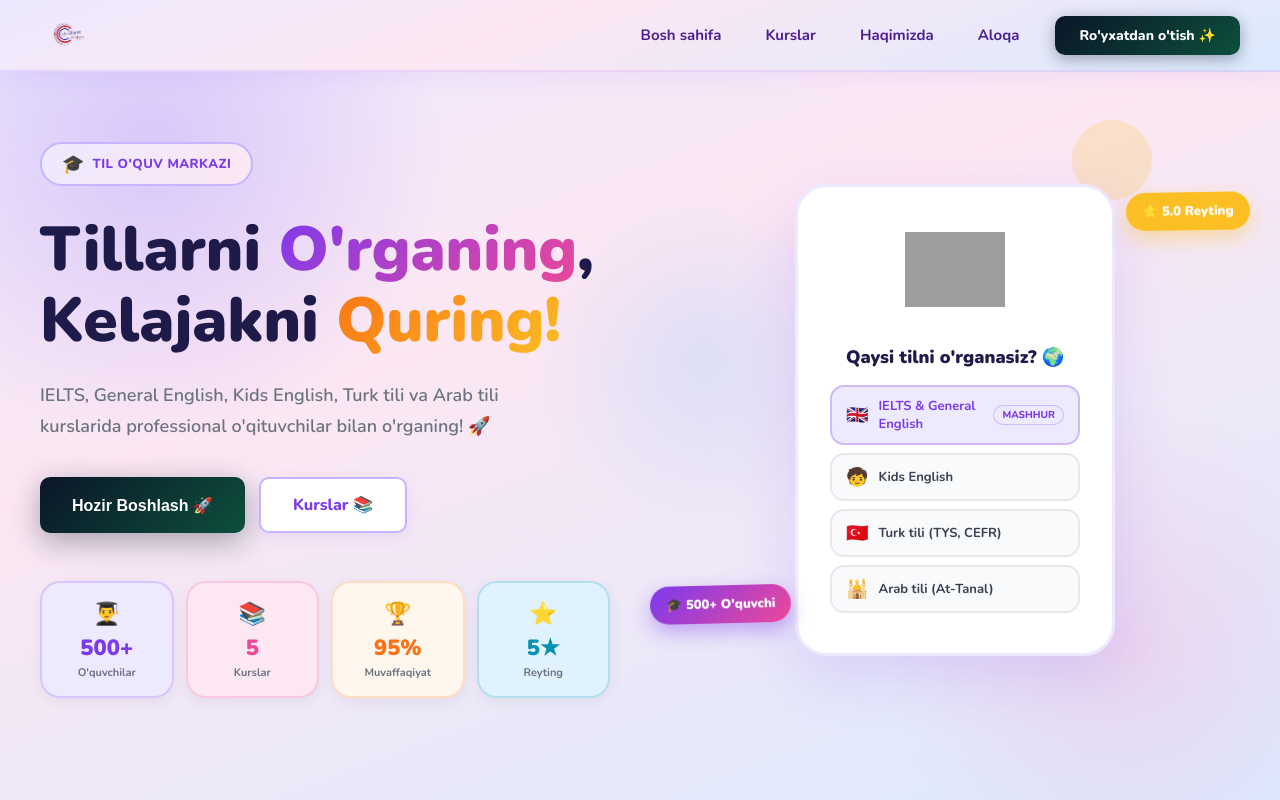
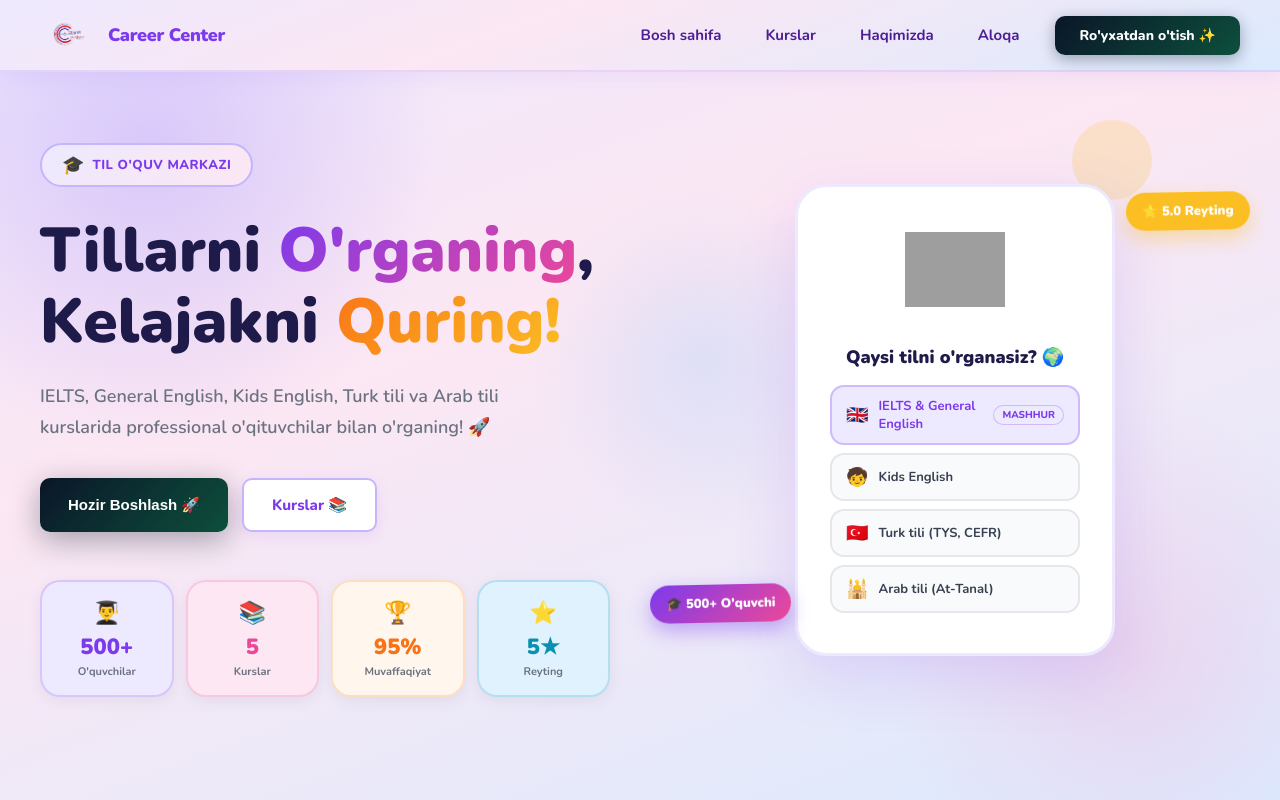
Before and after one commit to DebySanjar/career_center, a React (Vite) app: page / in a window 1280 px wide. Shown: the top 800 px of the page. Built offline with nearby package versions, Linux system fonts and the light colour scheme; grey boxes are pictures that could not be loaded.

Commit message:
add davomi

```diff
--- a/src/components/Courses.jsx
+++ b/src/components/Courses.jsx
@@ -18,16 +18,7 @@ function MapSection() {
 
   return (
     <div style={{ marginTop: 60 }}>
-      {/* Header */}
       <div style={{ textAlign: 'center', marginBottom: 32 }}>
-        <div style={{
-          display: 'inline-flex', alignItems: 'center', gap: 8,
-          background: 'linear-gradient(135deg, #fce7f3, #fff7ed)',
-          border: '2px solid #fdba74', borderRadius: 50, padding: '8px 20px', marginBottom: 16
-        }}>
-          <span style={{ fontSize: 18 }}>📍</span>
-          <span style={{ fontSize: 13, color: '#f97316', fontWeight: 800, letterSpacing: 0.5 }}>BIZNING MANZIL</span>
-        </div>
         <h3 style={{ fontSize: 'clamp(22px, 3vw, 36px)', fontWeight: 900, color: '#1e1b4b', marginBottom: 8 }}>
           Bizni{' '}
           <span style={{
@@ -47,37 +38,46 @@ function MapSection() {
         onMouseLeave={() => setMapHovered(false)}
         style={{
           borderRadius: 32, overflow: 'hidden', cursor: 'pointer',
-          border: `3px solid ${mapHovered ? '#f97316' : '#fdba74'}`,
+          border: 'none',
           boxShadow: mapHovered
             ? '0 24px 60px rgba(249,115,22,0.3), 0 0 0 6px rgba(249,115,22,0.1)'
-            : '0 8px 30px rgba(0,0,0,0.1)',
+            : '0 8px 30px rgba(0,0,0,0.12)',
           transition: 'all 0.4s cubic-bezier(0.34,1.56,0.64,1)',
           transform: mapHovered ? 'translateY(-6px) scale(1.01)' : 'translateY(0) scale(1)',
           position: 'relative',
-          background: 'linear-gradient(135deg, #e0f2fe, #ecfdf5)',
         }}
       >
-        {/* Yandex iframe */}
         <div style={{ position: 'relative', width: '100%', height: 380 }}>
           <iframe
             src="https://yandex.uz/map-widget/v1/?ll=71.786419%2C40.391460&z=16&pt=71.786419%2C40.391460%2Cpm2rdm"
             width="100%"
             height="380"
-            frameBorder="0"
+            style={{ display: 'block', border: 'none', filter: mapHovered ? 'brightness(1.05)' : 'brightness(1)', transition: 'filter 0.3s' }}
+            title="Bizning manzil"
             allowFullScreen
-            style={{ display: 'block', borderRadius: 28, filter: mapHovered ? 'brightness(1.05)' : 'brightness(1)', transition: 'filter 0.3s' }}
-            title="Bizning manzil"
           />
 
-          {/* Overlay click hint */}
           <div style={{
-            position: 'absolute', inset: 0, borderRadius: 28,
-            background: mapHovered ? 'rgba(249,115,22,0.08)' : 'transparent',
-            transition: 'background 0.3s',
-            pointerEvents: 'none'
+            position: 'absolute', inset: 0,
+            background: mapHovered ? 'rgba(249,115,22,0.06)' : 'transparent',
+            transition: 'background 0.3s', pointerEvents: 'none'
           }} />
 
-          {/* Floating cartoon pin */}
+          {/* Phone badge - bottom left */}
+          <div style={{
+            position: 'absolute', bottom: 16, left: 16, zIndex: 10,
+            background: 'linear-gradient(135deg, #f97316, #fbbf24)',
+            borderRadius: 20, padding: '10px 18px',
+            boxShadow: '0 8px 24px rgba(249,115,22,0.5)',
+            fontWeight: 900, fontSize: 13, color: '#fff',
+            display: 'flex', alignItems: 'center', gap: 6,
+            animation: 'float2 3s ease-in-out infinite',
+            pointerEvents: 'none'
+          }}>
+            📞 +998 99 300 31 28
+          </div>
+
+          {/* "Xaritada ko'rish" - top right */}
           <div
             onClick={handlePinClick}
             style={{
@@ -87,61 +87,14 @@ function MapSection() {
               boxShadow: '0 8px 24px rgba(249,115,22,0.5)',
               fontWeight: 900, fontSize: 13, color: '#fff',
               cursor: 'pointer',
-              animation: pinBounce ? 'bounce-in 0.5s ease' : 'float2 3s ease-in-out infinite',
+              animation: pinBounce ? 'bounce-in 0.5s ease' : 'float 4s ease-in-out infinite',
               display: 'flex', alignItems: 'center', gap: 6,
               pointerEvents: 'all'
             }}
           >
             📍 Xaritada ko'rish
           </div>
-
-          {/* Coords badge */}
-          <div style={{
-            position: 'absolute', bottom: 16, left: 16, zIndex: 10,
-            background: 'rgba(255,255,255,0.92)', backdropFilter: 'blur(10px)',
-            borderRadius: 14, padding: '8px 14px',
-            boxShadow: '0 4px 16px rgba(0,0,0,0.12)',
-            fontWeight: 700, fontSize: 12, color: '#374151',
-            display: 'flex', alignItems: 'center', gap: 6,
-            border: '2px solid rgba(249,115,22,0.2)'
-          }}>
-            <span style={{ fontSize: 16 }}>🌐</span>
-            40.391460, 71.786419
-          </div>
         </div>
-      </div>
-
-      {/* Info cards below map */}
-      <div style={{
-        display: 'grid', gridTemplateColumns: 'repeat(auto-fit, minmax(200px, 1fr))',
-        gap: 16, marginTop: 20
-      }}>
-        {[
-          { icon: '📍', title: 'Manzil', desc: "Farg'ona viloyati", color: '#f97316', bg: '#fff7ed', border: '#fdba74' },
-          { icon: '⏰', title: 'Ish vaqti', desc: 'Du-Sha: 9:00 - 20:00', color: '#7c3aed', bg: '#ede9fe', border: '#c4b5fd' },
-          { icon: '📞', title: 'Telefon', desc: '+998 90 123 45 67', color: '#059669', bg: '#ecfdf5', border: '#6ee7b7' },
-        ].map((item, i) => (
-          <div key={i} style={{
-            background: item.bg, border: `2px solid ${item.border}`,
-            borderRadius: 20, padding: '18px 20px',
-            display: 'flex', alignItems: 'center', gap: 14,
-            transition: 'all 0.3s ease',
-            boxShadow: '0 4px 15px rgba(0,0,0,0.05)'
-          }}
-            onMouseEnter={e => { e.currentTarget.style.transform = 'translateY(-4px)'; e.currentTarget.style.boxShadow = `0 10px 25px ${item.color}22` }}
-            onMouseLeave={e => { e.currentTarget.style.transform = 'translateY(0)'; e.currentTarget.style.boxShadow = '0 4px 15px rgba(0,0,0,0.05)' }}
-          >
-            <div style={{
-              width: 48, height: 48, borderRadius: 14,
-              background: '#fff', display: 'flex', alignItems: 'center', justifyContent: 'center',
-              fontSize: 24, boxShadow: `0 4px 12px ${item.color}22`, flexShrink: 0
-            }}>{item.icon}</div>
-            <div>
-              <div style={{ fontSize: 12, color: item.color, fontWeight: 800, marginBottom: 2 }}>{item.title}</div>
-              <div style={{ fontSize: 14, color: '#374151', fontWeight: 700 }}>{item.desc}</div>
-            </div>
-          </div>
-        ))}
       </div>
     </div>
   )
--- a/src/components/Hero.jsx
+++ b/src/components/Hero.jsx
@@ -58,14 +58,14 @@ export default function Hero({ onEnroll, tg }) {
               professional o'qituvchilar bilan o'rganing! 🚀
             </p>
 
-            {/* Buttons - side by side, responsive */}
-            <div style={{ display: 'flex', gap: 14, flexWrap: 'wrap' }} className="hero-btns">
+            {/* Buttons - always side by side */}
+            <div style={{ display: 'flex', flexDirection: 'row', gap: 14, flexWrap: 'nowrap' }}>
               <button onClick={onEnroll} style={{
                 background: 'linear-gradient(135deg, #0a1628, #0d4f3c)',
-                color: '#fff', border: 'none', padding: '15px 32px',
-                borderRadius: 10, fontSize: 16, fontWeight: 800, cursor: 'pointer',
+                color: '#fff', border: 'none', padding: '15px 28px',
+                borderRadius: 10, fontSize: 15, fontWeight: 800, cursor: 'pointer',
                 boxShadow: '0 8px 30px rgba(10,22,40,0.35)',
-                transition: 'all 0.3s ease', whiteSpace: 'nowrap'
+                transition: 'all 0.3s ease', whiteSpace: 'nowrap', flex: '0 0 auto'
               }}
                 onMouseEnter={e => { e.target.style.transform = 'translateY(-3px)'; e.target.style.boxShadow = '0 14px 40px rgba(10,22,40,0.5)' }}
                 onMouseLeave={e => { e.target.style.transform = 'translateY(0)'; e.target.style.boxShadow = '0 8px 30px rgba(10,22,40,0.35)' }}
@@ -74,10 +74,11 @@ export default function Hero({ onEnroll, tg }) {
               </button>
               <a href="#courses" style={{
                 background: '#fff', border: '2px solid #c4b5fd',
-                color: '#7c3aed', padding: '15px 32px', borderRadius: 10,
-                fontSize: 16, fontWeight: 800, textDecoration: 'none',
+                color: '#7c3aed', padding: '15px 28px', borderRadius: 10,
+                fontSize: 15, fontWeight: 800, textDecoration: 'none',
                 transition: 'all 0.3s ease', boxShadow: '0 4px 15px rgba(124,58,237,0.1)',
-                whiteSpace: 'nowrap', display: 'inline-flex', alignItems: 'center'
+                whiteSpace: 'nowrap', flex: '0 0 auto',
+                display: 'inline-flex', alignItems: 'center'
               }}
                 onMouseEnter={e => { e.target.style.background = '#ede9fe'; e.target.style.borderColor = '#7c3aed' }}
                 onMouseLeave={e => { e.target.style.background = '#fff'; e.target.style.borderColor = '#c4b5fd' }}
--- a/src/components/Navbar.jsx
+++ b/src/components/Navbar.jsx
@@ -1,5 +1,52 @@
-import { useState } from 'react'
+import { useState, useEffect } from 'react'
 import careerLogo from '../assets/career.png'
+
+const TYPEWRITER_TEXT = 'Career Center'
+
+function TypewriterText() {
+  const [displayed, setDisplayed] = useState('')
+  const [phase, setPhase] = useState('typing') // 'typing' | 'deleting' | 'pause'
+  const [idx, setIdx] = useState(0)
+
+  useEffect(() => {
+    let timeout
+    if (phase === 'typing') {
+      if (idx < TYPEWRITER_TEXT.length) {
+        timeout = setTimeout(() => {
+          setDisplayed(TYPEWRITER_TEXT.slice(0, idx + 1))
+          setIdx(idx + 1)
+        }, 90)
+      } else {
+        timeout = setTimeout(() => setPhase('deleting'), 1400)
+      }
+    } else if (phase === 'deleting') {
+      if (idx > 0) {
+        timeout = setTimeout(() => {
+          setDisplayed(TYPEWRITER_TEXT.slice(0, idx - 1))
+          setIdx(idx - 1)
+        }, 55)
+      } else {
+        timeout = setTimeout(() => setPhase('typing'), 400)
+      }
+    }
+    return () => clearTimeout(timeout)
+  }, [phase, idx])
+
+  return (
+    <span style={{
+      fontSize: 18, fontWeight: 900, color: '#7c3aed',
+      letterSpacing: -0.3, minWidth: 140, display: 'inline-block'
+    }}>
+      {displayed}
+      <span style={{
+        display: 'inline-block', width: 2, height: '1em',
+        background: '#ec4899', marginLeft: 2, verticalAlign: 'middle',
+        animation: 'blink-cursor 0.7s step-end infinite'
+      }} />
+      <style>{`@keyframes blink-cursor { 0%,100%{opacity:1} 50%{opacity:0} }`}</style>
+    </span>
+  )
+}
 
 export default function Navbar() {
   const [menuOpen, setMenuOpen] = useState(false)
@@ -31,13 +78,14 @@ export default function Navbar() {
         display: 'flex', alignItems: 'center', justifyContent: 'space-between',
         height: 70
       }}>
-        {/* Logo */}
-        <div style={{ display: 'flex', alignItems: 'center' }}>
+        {/* Logo + typewriter */}
+        <div style={{ display: 'flex', alignItems: 'center', gap: 10 }}>
           <img
             src={careerLogo}
-            alt="EduCareer Logo"
+            alt="Career Center Logo"
             style={{ height: 58, width: 58, objectFit: 'contain', borderRadius: 14 }}
           />
+          <TypewriterText />
         </div>
 
         {/* Desktop links */}
@@ -95,7 +143,6 @@ export default function Navbar() {
                 boxShadow: `0 4px 16px ${menuColors[i].shadow}`,
                 display: 'flex', alignItems: 'center', gap: 10,
                 transition: 'transform 0.2s, box-shadow 0.2s',
-                transform: 'perspective(400px) rotateX(0deg)',
               }}
               onMouseEnter={e => { e.currentTarget.style.transform = 'perspective(400px) rotateX(-4deg) translateY(-2px)'; e.currentTarget.style.boxShadow = `0 8px 24px ${menuColors[i].shadow}` }}
               onMouseLeave={e => { e.currentTarget.style.transform = 'perspective(400px) rotateX(0deg)'; e.currentTarget.style.boxShadow = `0 4px 16px ${menuColors[i].shadow}` }}
```
